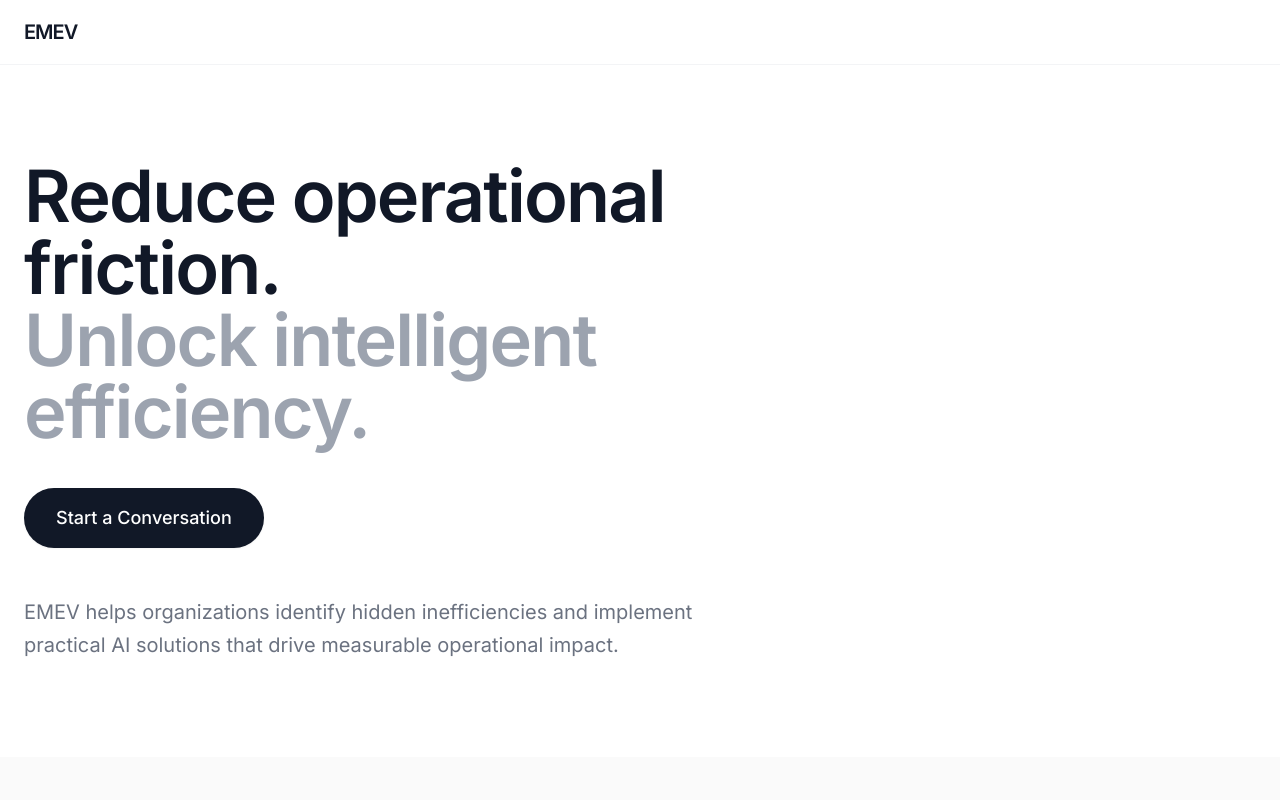
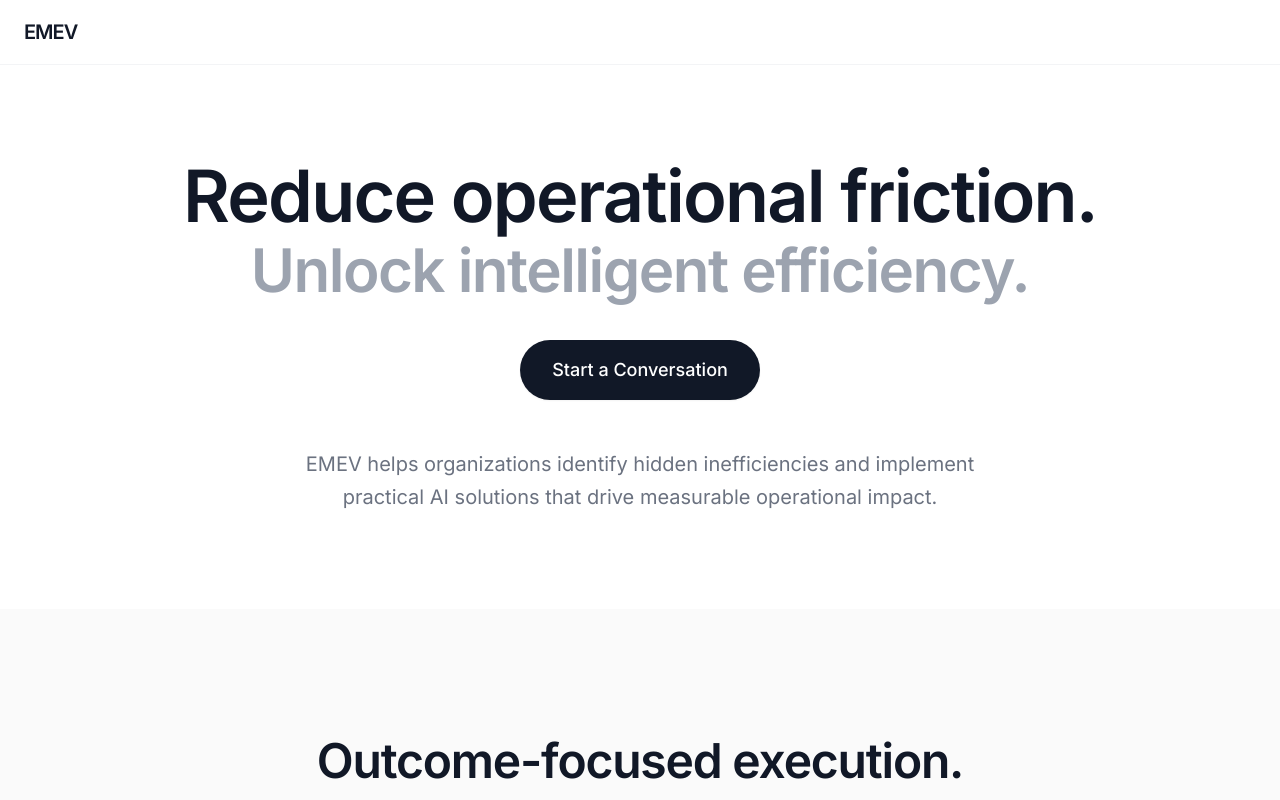
Before and after one commit to emev-zeno/emev-website, a React (Vite) app: page / in a window 1280 px wide. Shown: the top 800 px of the page. Built offline with nearby package versions, Linux system fonts and the light colour scheme.

Commit message:
Center hero section, add animated and font-cycling effects, adjust spacing and font sizes

```diff
--- a/components/Hero.tsx
+++ b/components/Hero.tsx
@@ -1,18 +1,90 @@
 
-import React from 'react';
+import React, { useState, useEffect, useRef } from 'react';
 
 interface HeroProps {
   onContactClick: () => void;
 }
 
+const fonts = [
+  'Georgia, serif',
+  'Monaco, monospace',
+  'Impact, sans-serif',
+  'Palatino, serif',
+  'Courier New, monospace',
+  'Arial Black, sans-serif',
+  'Times New Roman, serif',
+  'Verdana, sans-serif',
+];
+
 const Hero: React.FC<HeroProps> = ({ onContactClick }) => {
+  const [isHovering, setIsHovering] = useState(false);
+  const [currentFont, setCurrentFont] = useState('inherit');
+  const intervalRef = useRef<number | null>(null);
+
+  useEffect(() => {
+    if (isHovering) {
+      intervalRef.current = window.setInterval(() => {
+        const randomFont = fonts[Math.floor(Math.random() * fonts.length)];
+        setCurrentFont(randomFont);
+      }, 200);
+    } else {
+      if (intervalRef.current) {
+        clearInterval(intervalRef.current);
+      }
+      setCurrentFont('inherit');
+    }
+    return () => {
+      if (intervalRef.current) {
+        clearInterval(intervalRef.current);
+      }
+    };
+  }, [isHovering]);
+
   return (
     <section className="pt-40 pb-24 px-6">
+      <style>{`
+        @keyframes textGlitch {
+          0% { transform: translate(0); filter: blur(0); }
+          20% { transform: translate(-2px, 1px); filter: blur(0.5px); }
+          40% { transform: translate(2px, -1px); filter: blur(0); }
+          60% { transform: translate(-1px, -1px); filter: blur(0.5px); }
+          80% { transform: translate(1px, 1px); filter: blur(0); }
+          100% { transform: translate(0); filter: blur(0); }
+        }
+        @keyframes letterSpacing {
+          0% { letter-spacing: -0.02em; }
+          50% { letter-spacing: 0.05em; }
+          100% { letter-spacing: -0.02em; }
+        }
+        .animate-glitch:hover {
+          animation: textGlitch 0.3s ease-in-out infinite, letterSpacing 0.5s ease-in-out infinite;
+        }
+        .animate-glitch {
+          display: inline-block;
+          transition: all 0.2s ease;
+          cursor: default;
+        }
+        .animate-glitch:hover {
+          text-shadow:
+            2px 0 #3b82f6,
+            -2px 0 #ef4444;
+        }
+        .animate-font {
+          cursor: default;
+        }
+      `}</style>
       <div className="max-w-7xl mx-auto">
-        <div className="max-w-4xl">
-          <h1 className="text-5xl md:text-7xl font-semibold tracking-tight text-gray-900 leading-[1.1]">
-            Reduce operational friction. <br />
-            <span className="text-gray-400">Unlock intelligent efficiency.</span>
+        <div className="max-w-5xl mx-auto text-center">
+          <h1 className="text-5xl md:text-6xl xl:text-7xl font-semibold tracking-tight text-gray-900 leading-[1.2]">
+            Reduce <span className="animate-glitch">operational friction</span>.
+          </h1>
+          <h1 className="text-4xl md:text-5xl xl:text-6xl font-semibold tracking-tight text-gray-400 leading-[1.2] mt-2">
+            Unlock <span
+              className="animate-font"
+              style={{ fontFamily: currentFont }}
+              onMouseEnter={() => setIsHovering(true)}
+              onMouseLeave={() => setIsHovering(false)}
+            >intelligent efficiency</span>.
           </h1>
 
           <div className="mt-10 mb-12">
@@ -24,7 +96,7 @@ const Hero: React.FC<HeroProps> = ({ onContactClick }) => {
             </button>
           </div>
 
-          <p className="text-xl text-gray-500 leading-relaxed max-w-2xl">
+          <p className="text-xl text-gray-500 leading-relaxed max-w-2xl mx-auto">
             EMEV helps organizations identify hidden inefficiencies and implement practical AI solutions that drive measurable operational impact.
           </p>
         </div>
--- a/components/ProjectGrid.tsx
+++ b/components/ProjectGrid.tsx
@@ -46,7 +46,7 @@ const ProjectGrid: React.FC = () => {
                   <div className="text-[10px] font-bold uppercase tracking-[0.4em] text-gray-400 mb-2">Impact</div>
                   <p className="text-gray-600 font-medium italic">"{iosProjects[0].outcome}"</p>
                 </div>
-                <ExploreButton href="https://softday.emev.com.au" />
+                <ExploreButton href="https://apps.apple.com/au/app/softday/id6758242532" />
               </div>
             </div>
             <div className="flex-1 w-full flex flex-col items-center">
@@ -137,7 +137,7 @@ const ProjectGrid: React.FC = () => {
                   <div className="text-[10px] font-bold uppercase tracking-[0.4em] text-gray-400 mb-2">Impact</div>
                   <p className="text-gray-600 font-medium italic">"{iosProjects[1].outcome}"</p>
                 </div>
-                <ExploreButton href="https://zenosnap.emev.com.au" />
+                <ExploreButton href="https://apps.apple.com/au/app/zeno-snap/id6756941278" />
               </div>
             </div>
             <div className="flex-1 w-full max-w-md flex flex-col items-center">
```
Also changed, not shown: 1 other file (tests, documents, lock files or other folders).
